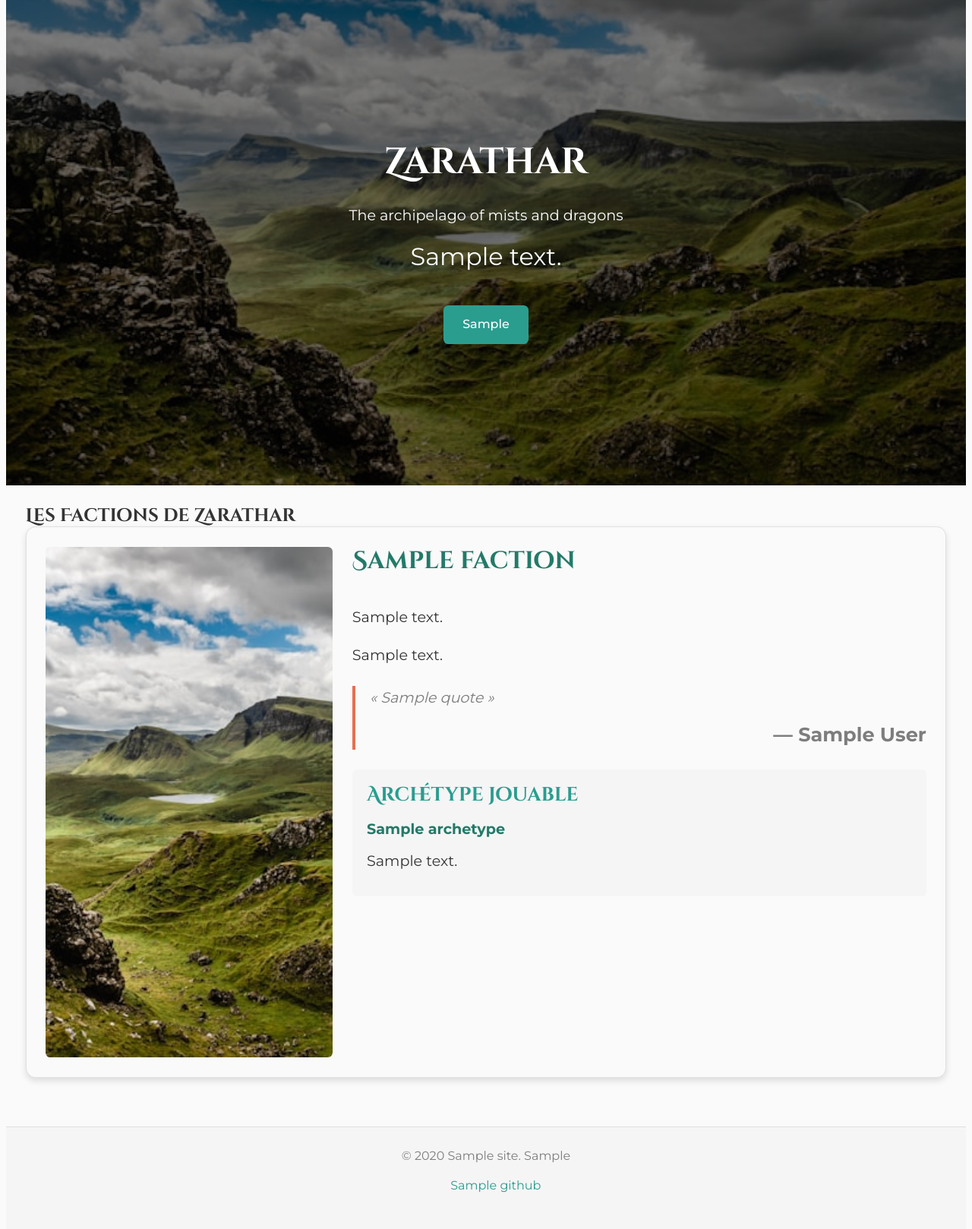
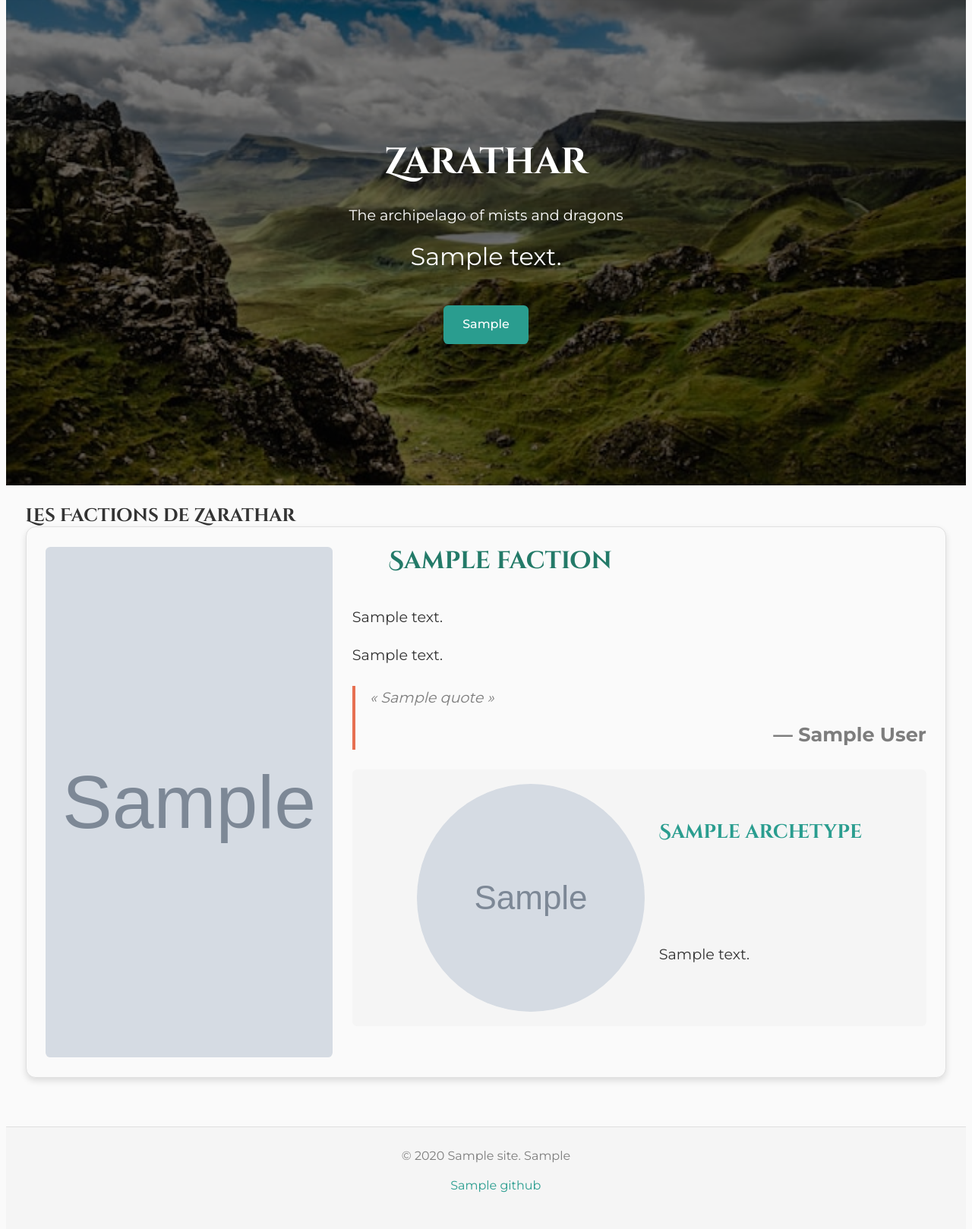
Before and after one commit to camauger/zarathar-idoine, a Python web app: template src/templates/pages/factions.html in a window 1280 px wide. Shown: the part 151-1769 px from the top of the page at 76% size. Run offline with Jinja, Linux system fonts and the light colour scheme; the template is opened without the code that fills it: most values are stand-ins (such as "Sample title", 1, 10 or a date in 2020); grey boxes marked "Sample" are stand-in pictures; style sheets or scripts are compiled from the project's sources.

Commit message:
optimisation factions

```diff
--- a/src/styles/pages/_factions.scss
+++ b/src/styles/pages/_factions.scss
@@ -48,6 +48,16 @@
       color: var(--color-primary-dark);
       font-size: var(--text-lg);
       font-family: var(--font-decorative);
+      display: flex;
+      align-items: center;
+      gap: 1rem;
+
+      i {
+        width: 2rem;
+        height: 2rem;
+        font-size: 1.5rem;
+        color: var(--color-primary);
+      }
     }
   }
 }
@@ -87,22 +97,34 @@
   font-size: var(--text-base);
   color: var(--color-text);
   margin-top: var(--spacing-3);
+  display: grid;
+  grid-template-columns: auto auto;
+  gap: var(--spacing-3);
+  grid-template-areas: "image nom" "image texte";
+  align-items: center;
+  justify-content: center;
 
   h4 {
+    grid-area: nom;
     color: var(--color-primary);
     margin: 0 0 var(--spacing-2);
     font-size: var(--text-base);
   }
 
-  &-nom {
-    font-weight: bold;
-    color: var(--color-primary-dark);
-    margin: var(--spacing-2) 0;
+  &-texte {
+    grid-area: texte;
+    color: var(--color-text);
+    line-height: 1.5;
   }
 
-  &-texte {
-    color: var(--color-text);
-    line-height: 1.5;
+  img {
+    grid-area: image;
+    aspect-ratio: 1/1;
+    max-width: 300px;
+    max-height: 300px;
+    object-fit: cover;
+    border-radius: 100%;
+    margin: 0 auto;
   }
 }
 
--- a/src/templates/pages/factions.html
+++ b/src/templates/pages/factions.html
@@ -1,7 +1,8 @@
 {% extends "page.html" %}
 
 {% block content %}
-  {% with hero_title=page.title, hero_description=page.description, hero_cta=page.hero_cta, hero_image=page.hero_image %}
+{% with hero_title=page.title, hero_description=page.description,
+hero_cta=page.hero_cta, hero_image=page.hero_image %}
 {% include "components/hero.html" %}
 {% endwith %}
 
@@ -9,12 +10,22 @@
   <h2 id="factions-title">Les Factions de Zarathar</h2>
 
   {% for faction in factions %}
-    <article class="faction-card" aria-labelledby="faction-title-{{ loop.index }}">
+  <article class="faction-card"
+    aria-labelledby="faction-title-{{ loop.index }}">
     <figure>
+      {% if faction.image %}
+      <img src="{{ '/assets/images/factions/' + faction.image }}"
+        alt="Faction {{ faction.name }}">
+      {% else %}
       <img src="{{ '/assets/images/default.jpg' }}" alt="Faction {{ faction.name }}">
+      {% endif %}
     </figure>
     <header>
-        <h3 id="faction-title-{{ loop.index }}">{{ faction.name }}</h3>
+
+       <h3 id="faction-title-{{ loop.index }}">
+          <i class="{{ faction.icon }}" aria-hidden="true"></i>
+          {{ faction.name }}
+        </h3>
 
     </header>
 
@@ -35,10 +46,12 @@
       </blockquote>
 
       <div class="faction-archetype">
-          <h4>Archétype jouable</h4>
-          <p class="faction-archetype-nom">
-            {{ faction.archetype.nom }}
-          </p>
+        <h4> {{ faction.archetype.nom }}</h4>
+        {% if faction.archetype.image %}
+        <img src="{{ '/assets/images/factions/' + faction.archetype.image }}"
+          alt="Archetype {{ faction.archetype.nom }}">
+        {% endif %}
+
         <p class="faction-archetype-texte">
           {{ faction.archetype.texte }}
         </p>
```
Also changed, not shown: src/data/bestiaire.json (added, +46 -0 lines), src/data/factions.json (+32 -10 lines), src/templates/pages/monsters.html (added, +21 -0 lines), src/assets/images/factions/archetype.png (added), src/assets/images/factions/salthar.png (added). Lines whose indentation alone changed are shown as unchanged.
